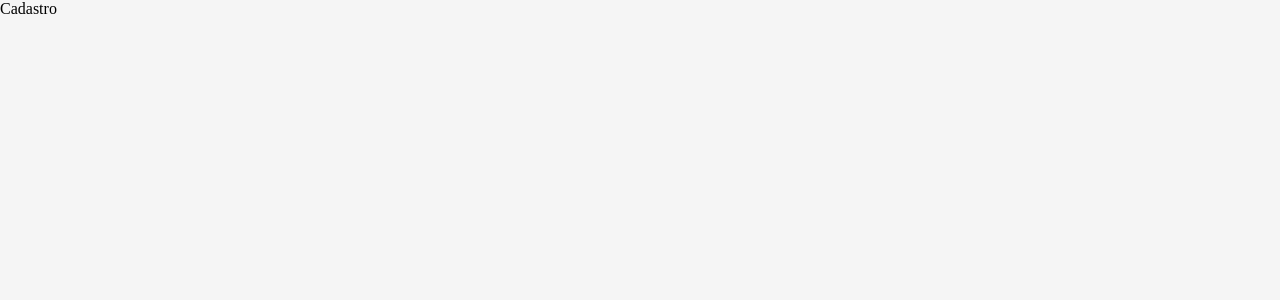
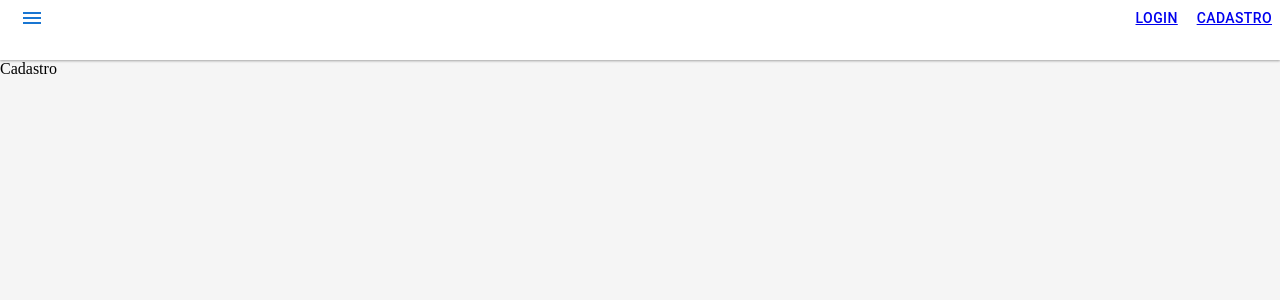
Before and after one commit to camilagsoares/gerenciamento-distribuicao, a React (Create React App) app in the folder gerenciamento/: page /cadastro in a window 1280 px wide. Shown: the top 300 px of the page. Built offline with nearby package versions, Linux system fonts and the light colour scheme.

Commit message:
structure initial

```diff
--- a/gerenciamento/package.json
+++ b/gerenciamento/package.json
@@ -10,12 +10,13 @@
     "@material/checkbox": "^14.0.0",
     "@mui/icons-material": "^5.15.6",
     "@mui/material": "^5.15.6",
+    "@react-icons/all-files": "^4.1.0",
     "@testing-library/jest-dom": "^5.17.0",
     "@testing-library/react": "^13.4.0",
     "@testing-library/user-event": "^13.5.0",
     "react": "^18.2.0",
     "react-dom": "^18.2.0",
-    "react-router-dom": "^6.21.3",
+    "react-router-dom": "^6.22.0",
     "react-scripts": "5.0.1",
     "styled-components": "^6.1.8",
     "web-vitals": "^2.1.4",
@@ -44,5 +45,8 @@
       "last 1 firefox version",
       "last 1 safari version"
     ]
+  },
+  "devDependencies": {
+    "tailwindcss": "^3.4.1"
   }
 }
--- a/gerenciamento/src/App.js
+++ b/gerenciamento/src/App.js
@@ -3,22 +3,24 @@ import Login from './pages/Login/index';
 import { BrowserRouter as Router, Routes, Route, } from 'react-router-dom';
 import { Home } from './pages/Home/index'
 import { Cadastro } from './pages/Cadastro/index'
-
+import Layout from './components/Layout/index'
 
 function App() {
   return (
 
     <Router>
+
       <GlobalStyles />
-      {/* <Route path="/" element={<Layout />}> */}
 
       <Routes>
+        <Route path="/" element={<Layout />}>
+          <Route index element={<Home />} />
+          <Route path="/login" element={<Login />} />
+          <Route path="/cadastro" element={<Cadastro />} />
+          {/* <Route path="*" element={<Error />} /> */}
+        </Route>
+      </Routes>
 
-        <Route index element={<Home />} />
-        <Route path="/login" element={<Login />} />
-        <Route path="/cadastro" element={<Cadastro />} />
-
-      </Routes>
     </Router>
   );
 }
--- /dev/null
+++ b/gerenciamento/src/components/Header/index.js
@@ -0,0 +1,36 @@
+import React, { useState } from "react"
+import { Container, AlignItems } from "./styles";
+import Button from '@mui/material/Button';
+import MenuIcon from '@mui/icons-material/Menu';
+import { HeaderLateral } from '../HeaderLateral/index'
+import { Link } from 'react-router-dom'
+
+
+
+export const Header = () => {
+
+    const [open, setOpen] = useState(false);
+
+
+    return (
+        <Container>
+
+            <AlignItems>
+                <Button onClick={() => setOpen(!open)}> <MenuIcon /></Button>
+
+                <div>
+                    <Button>
+                        <Link to="/login">Login</Link>
+                    </Button>
+
+                    <Button>
+                        <Link to="/cadastro">  Cadastro</Link>
+                    </Button>
+                </div>
+
+            </AlignItems>
+
+            {open && <HeaderLateral /> }
+        </Container>
+    )
+}
--- /dev/null
+++ b/gerenciamento/src/components/Header/styles.js
@@ -0,0 +1,16 @@
+import styled from 'styled-components';
+
+export const Container = styled.div `
+height: 60px;
+width: 100%;
+background-color: white;
+box-shadow: 0 1px 3px rgba(0,0,0,0.12), 0 1px 2px rgba(0,0,0,0.24);
+
+`
+
+export const AlignItems = styled.div `
+display: flex;
+justify-content: space-between;
+
+
+`
--- /dev/null
+++ b/gerenciamento/src/components/HeaderLateral/index.js
@@ -0,0 +1,7 @@
+import React from 'react';
+
+export const HeaderLateral = () => {
+    return(
+        <div>Header lateral</div>
+    )
+}
--- /dev/null
+++ b/gerenciamento/src/components/Layout/index.js
@@ -0,0 +1,15 @@
+import { Outlet } from "react-router-dom";
+import { Header } from "../Header";
+import React from "react";
+
+
+export default function Layout() {
+    return (
+        <div className=" h-screen w-screen overflow-hidden flex flex-row">
+            <Header />
+            <div className="flex-1 p-4 min-h-0 overflow-auto">
+                <Outlet />
+            </div>
+        </div>
+    )
+}
--- a/gerenciamento/src/pages/Login/index.js
+++ b/gerenciamento/src/pages/Login/index.js
@@ -108,6 +108,18 @@ const Login = () => {
                             Entrar
                             {/* {!loading ? 'Entrar' : <CircularProgress color='success' size={26} />} */}
                         </imports.Button>
+                        <imports.Button
+                            //   disabled={loading}
+                            fullWidth
+                            type='submit'
+                            variant='contained'
+                            // color='#90caf9'
+                            size='large'
+                            sx={{ marginTop: 3, marginBottom: 2 }}
+                        >
+                           Cadastrar
+                            {/* {!loading ? 'Entrar' : <CircularProgress color='success' size={26} />} */}
+                        </imports.Button>
                     </imports.Box>
                 </imports.Box>
             </imports.Grid>
--- a/gerenciamento/src/styles/global.js
+++ b/gerenciamento/src/styles/global.js
@@ -12,4 +12,8 @@ body {
 * {
     box-sizing: border-box;
 }
+
+button {
+    cursor: pointer;
+ }
 `
```
Also changed, not shown: gerenciamento/src/pages/Home/index.js (+5 -2 lines), gerenciamento/tailwind.config.js (added, +10 -0 lines).
